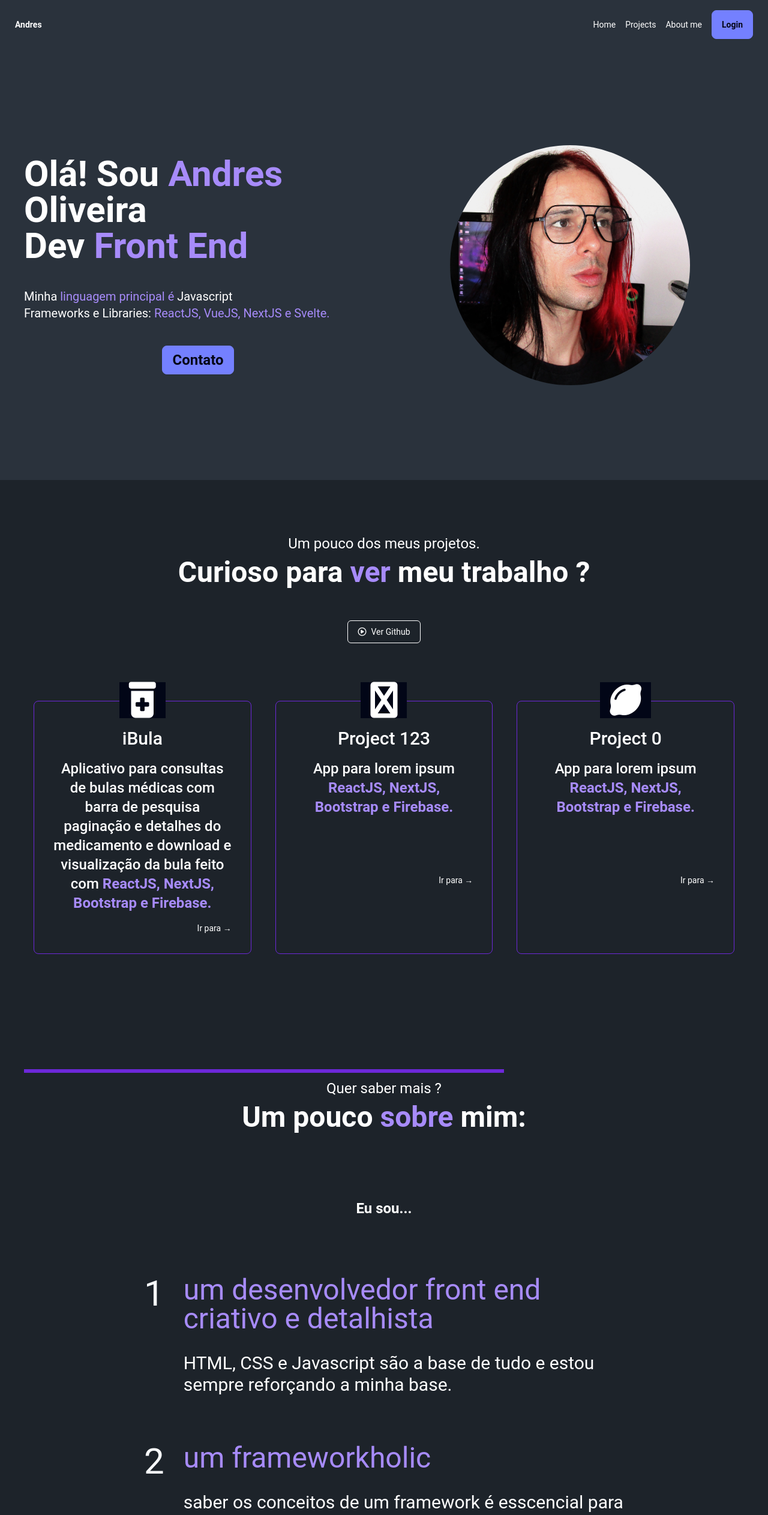
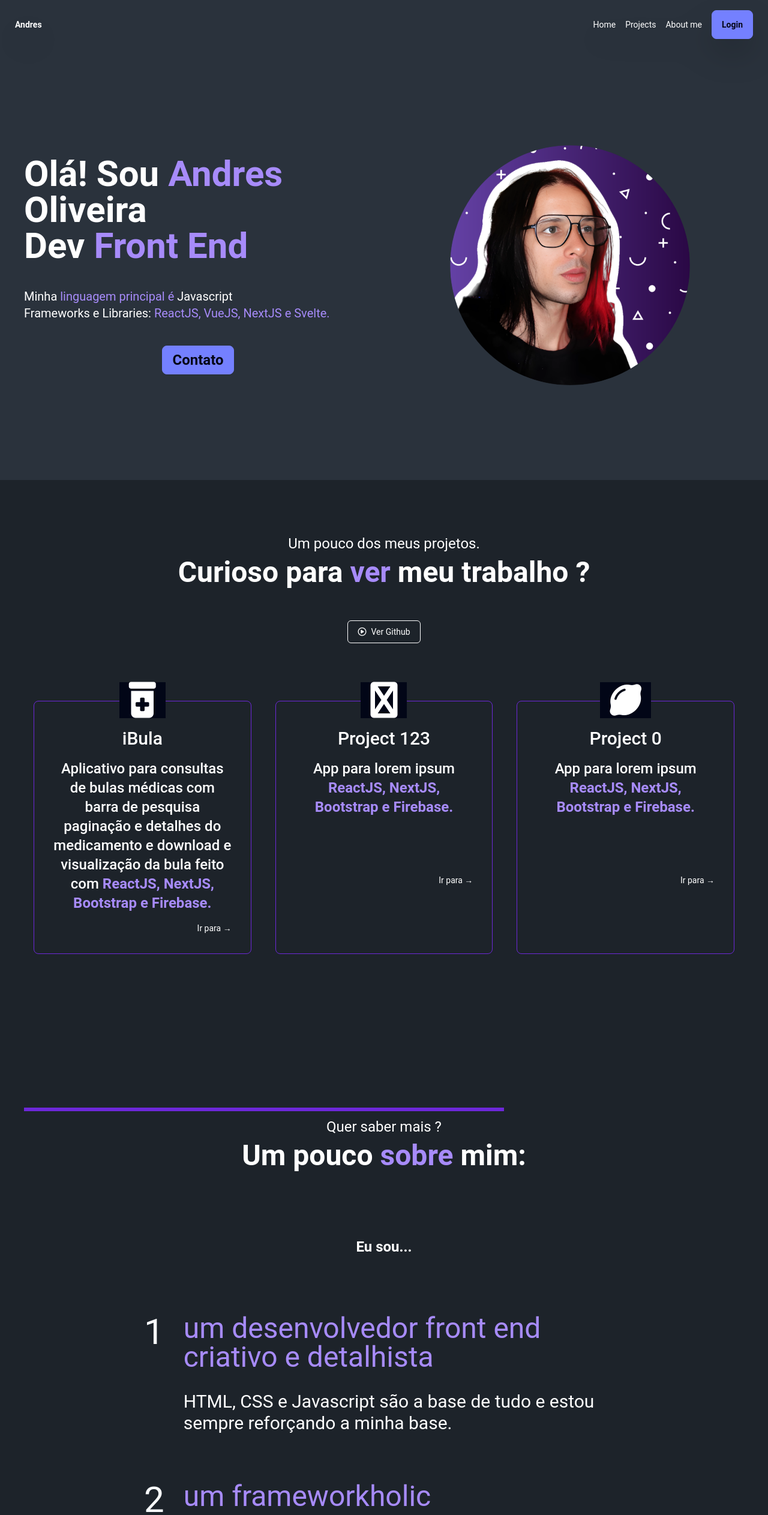
Before and after one commit to dezoliveira/folio, a SvelteKit app: page / in a window 1280 px wide. Shown: the top 2525 px of the page at 60% size. Built offline with nearby package versions, Linux system fonts and the light colour scheme.

Commit message:
Profile image, padding about fix, nav box shadow

```diff
--- a/src/components/Header.svelte
+++ b/src/components/Header.svelte
@@ -10,10 +10,10 @@
   ]
 
 </script>
-<header class={"sticky d-block z-[10] top-0 duration-200 px-6 flex items-center justify-between border border-solid" +
+<header class={"sticky d-block z-[10] top-0 duration-200 px-6 flex items-center justify-between border border-solid drop-shadow-2xl" +
   (
     isRolling ?
-      " navbar py-4 bg-primary text-primary-content"
+      " navbar py-4 bg-primary text-primary-content border-primary"
       : " py-4 bg-transparent border-transparent "
   )}>
   <h1 class="font-medium">
--- a/src/components/Main.svelte
+++ b/src/components/Main.svelte
@@ -45,7 +45,7 @@
       </button>
     </div>
     <div class="relative shadow-2x1 grid place-items-center">
-      <img src={"images/profile.jpg"} alt="Profile pic" class="object-cover z=[2] w-[50vh] h-[50vh] rounded-full" />
+      <img src={"images/profile.png"} alt="Profile pic" class="object-cover z=[2] w-[50vh] h-[50vh] rounded-full" />
     </div>
   </section>
 
@@ -82,7 +82,7 @@
   </section>
   <section
     id="about"
-    class="py-20 pt-10 lg:pt-16 lg:py-32 flex flex-col gap-16 sm:gap-20 md:gap-24 relative">
+    class="py-20 lg:py-32 flex flex-col gap-16 sm:gap-20 md:gap-24 relative">
     <div
       class="flex flex-col gap-2 text-center relative p-4
         before:absolute before:top-0 before:left-0 before:w-2/3 before:h-1.5 before:bg-violet-700
```
Also changed, not shown: static/images/profile.png (added).
